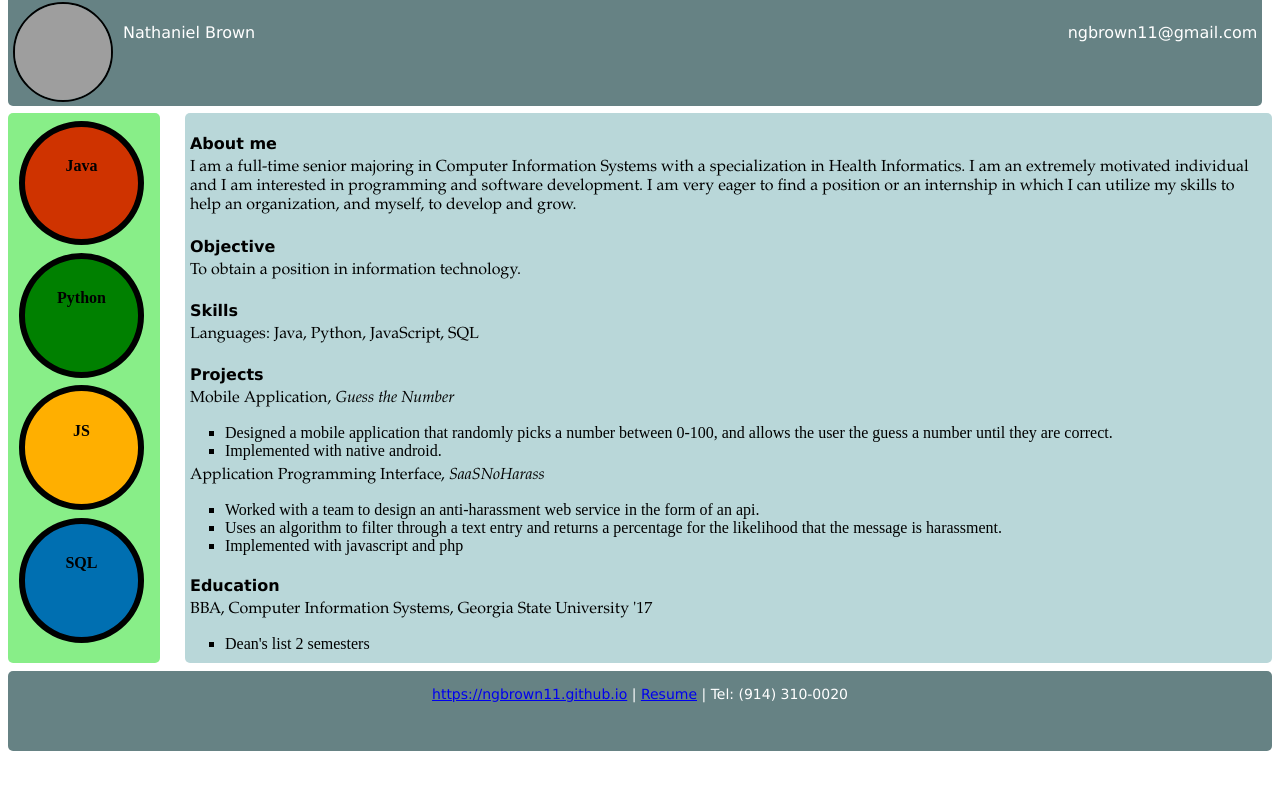
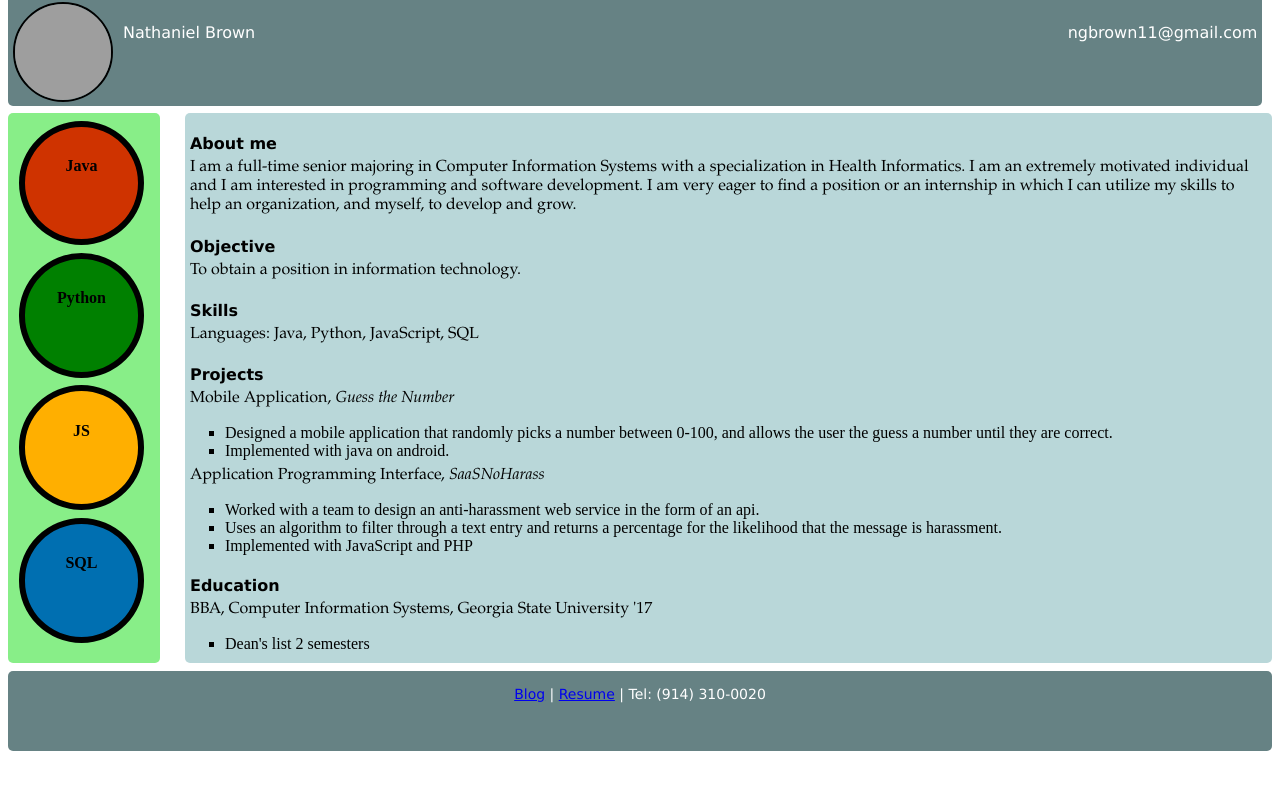
Before and after one commit to ngbrown11/ngbrown11.github.io, a Jekyll site: the page built from about.md, in a window 1280 px wide, cut to the strip 0-790 px from the top of the page. Built offline with Jekyll 4.4.1, drawn with Linux system fonts in a browser that asks for light colours; grey boxes are pictures that could not be loaded.

Commit message:
Update about_page.html

```diff
--- a/_layouts/about_page.html
+++ b/_layouts/about_page.html
@@ -176,13 +176,13 @@
 			</a>
 			<ul>
 				<li>Designed a mobile application that randomly picks a number between 0-100, and allows the user the guess a number until they are correct.</li>
-				<li>Implemented with native android.</li>
+				<li>Implemented with java on android.</li>
 			</ul>
 			<p>Application Programming Interface, <i>SaaSNoHarass</i></p>
 			<ul>
 				<li>Worked with a team to design an anti-harassment web service in the form of an api.</li>
 				<li>Uses an algorithm to filter through a text entry and returns a percentage for the likelihood that the message is harassment.</li>
-				<li>Implemented with javascript and php</li>
+				<li>Implemented with JavaScript and PHP</li>
 			</ul>
 			<h4>Education</h4>
 			<p>BBA, Computer Information Systems, Georgia State University '17</p>
@@ -192,7 +192,7 @@
 		</div>
 
 		<div id="footer">
-			<p><a href="https://ngbrown11.github.io">https://ngbrown11.github.io</a> | <a href="https://ngbrown11.github.io/Resume_IT.pdf">Resume</a> | Tel: (914) 310-0020</p>
+			<p><a href="https://ngbrown11.github.io">Blog</a> | <a href="https://ngbrown11.github.io/Resume_IT.pdf">Resume</a> | Tel: (914) 310-0020</p>
 		</div>
 	</body>
 </html>
```
